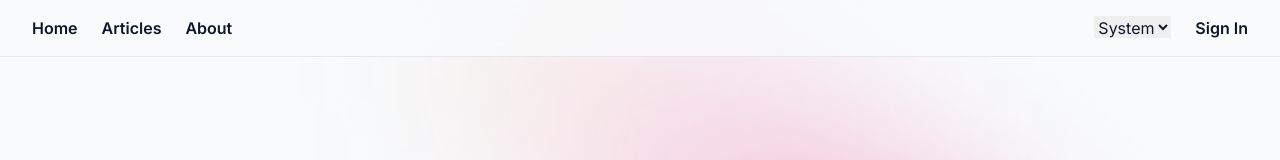
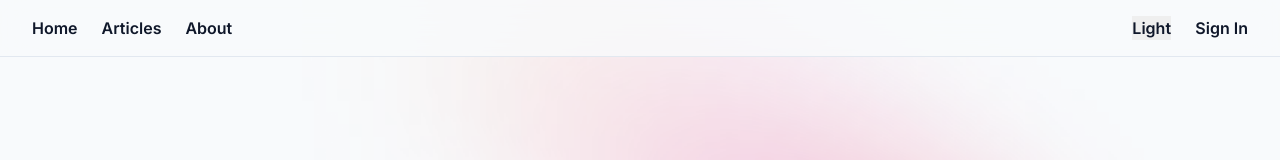
Before and after one commit to waylonturbes/signal-focused, a Next.js app: page / in a window 1280 px wide. Shown: the top 160 px of the page. Built offline with nearby package versions, Linux system fonts and the light colour scheme.

Commit message:
chore: remove system option from theme toggle

```diff
--- a/components/inputs/theme-toggle/theme-toggle.tsx
+++ b/components/inputs/theme-toggle/theme-toggle.tsx
@@ -25,7 +25,6 @@ const ThemeToggle = ({}: ThemeToggleProps) => {
         >
             <option value="light">Light</option>
             <option value="dark">Dark</option>
-            <option value="system">System</option>
         </select>
     );
 };
--- a/styles/main.css
+++ b/styles/main.css
@@ -6,11 +6,20 @@
 @tailwind utilities;
 
 @layer base {
+    * {
+        @apply focus:outline-1 outline-offset-4;
+    }
     html {
         font-family: Inter, system-ui, sans-serif;
     }
     body {
         @apply bg-cover bg-center bg-signal-focused-background-light dark:bg-signal-focused-background-dark text-slate-900 dark:text-slate-50;
+    }
+    select {
+        @apply font-semibold appearance-none bg-none;
+    }
+    option {
+        @apply font-semibold rounded-md border-slate-200 dark:border-slate-700;
     }
 }
 
```
